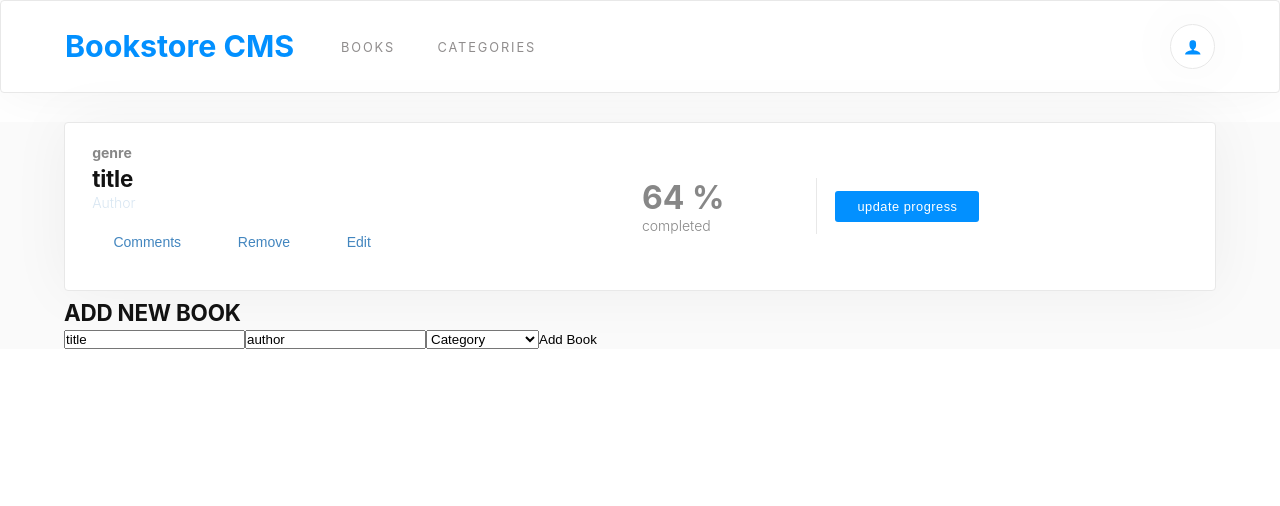
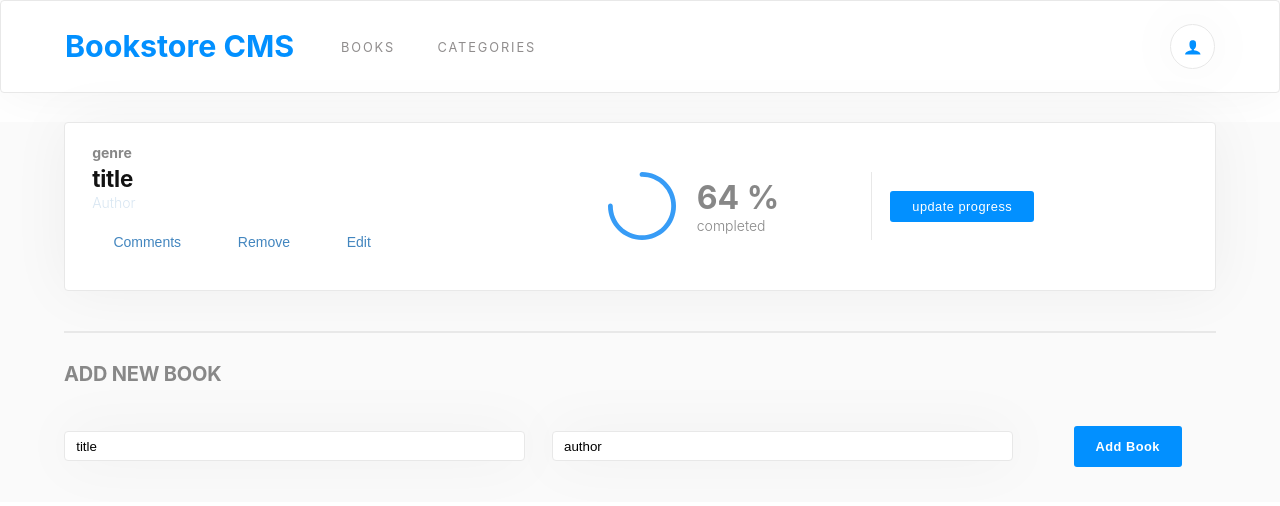
Before and after one commit to ndikumanaisaie/ReactBookStore, a React (Create React App) app: page / in a window 1280 px wide. Shown: the top 506 px of the page. Built offline with nearby package versions, Linux system fonts and the light colour scheme.

Commit message:
Add new book styles and Loading icon

```diff
--- a/src/assets/styles/addNewBook.css
+++ b/src/assets/styles/addNewBook.css
@@ -0,0 +1,90 @@
+:root {
+  --white-backg: #fff;
+  --blue-color: #0290ff;
+  --blue-blur: #4386bf;
+  --back-color: #121212;
+  --size-small: 0.85rem;
+  --border-size: 1px solid #e8e8e8;
+}
+
+.add-book-section::before {
+  content: '';
+  display: block;
+  height: 0.125rem;
+  width: 100%;
+  margin-top: 2.5rem;
+  margin-bottom: 1.8rem;
+  background-color: #e8e8e8;
+}
+
+.title h2 {
+  font-size: 1.25rem;
+  font-weight: bold;
+  color: #888;
+}
+
+.form {
+  display: flex;
+  align-items: center;
+  justify-content: space-between;
+  flex-wrap: wrap;
+  width: 100%;
+  padding: 1rem 0;
+  margin-bottom: 5rem;
+}
+
+.form input {
+  box-shadow: 0 0 60px 0 rgba(0, 0, 0, 0.05);
+  border: var(--border-size);
+  border-radius: 4px;
+  width: 40%;
+  padding: 0.4rem 0.7rem;
+  margin: calc(0.2rem + 0.3rem) 0;
+}
+
+.form input::placeholder {
+  color: #c4c4c4;
+  font-size: 1rem;
+  border-radius: 3.8px;
+  box-shadow: 0 0 60px 0 rgba(0, 0, 0, 0.05);
+}
+
+.form input:hover {
+  border-color: var(--blue-color);
+}
+
+.hide {
+  display: none;
+}
+
+select {
+  box-shadow: 0 0 60px 0 rgba(0, 0, 0, 0.05);
+  border: var(--border-size);
+  border-radius: 4px;
+  padding: 0.4rem 0.7rem;
+  margin: calc(0.2rem + 0.3rem) 0;
+  width: 15%;
+  background-color: transparent;
+}
+
+option {
+  color: var(--black-color);
+}
+
+.form button {
+  letter-spacing: 0.5px;
+  color: var(--white-backg);
+  background-color: var(--blue-color);
+  margin: 1.188rem 2.125rem;
+  padding: 0.8rem 1.375rem;
+  font-size: 0.8rem;
+  font-weight: bold;
+  border-radius: 3px;
+  text-align: center;
+  transition: all 0.5s ease;
+}
+
+.form button:hover {
+  cursor: pointer;
+  transform: scale(1.1);
+}
--- a/src/components/AddBookForm.jsx
+++ b/src/components/AddBookForm.jsx
@@ -1,4 +1,5 @@
 import React from 'react';
+import '../assets/styles/addNewBook.css';
 
 const AddBookForm = () => {
   const addNewBook = () => {
@@ -6,7 +7,7 @@ const AddBookForm = () => {
   };
 
   return (
-    <section className="AddSection">
+    <section className="add-book-section">
       <div className="title">
         <h2>ADD NEW BOOK</h2>
       </div>
@@ -19,11 +20,11 @@ const AddBookForm = () => {
         />
         <input
           type="text"
-          placeholder="Book Author"
+          placeholder="Book author"
           value="author"
-          className="hide"
+          required
         />
-        <select name="genre" value="genre">
+        <select className="hide" name="genre" value="genre">
           <option hidden value="category"> Category </option>
           <option value="Action">Action</option>
           <option value="Science Fiction">Science Fiction</option>
--- a/src/components/Book.jsx
+++ b/src/components/Book.jsx
@@ -1,5 +1,6 @@
 import React from 'react';
 import '../assets/styles/book.css';
+import { AiOutlineLoading3Quarters as Loading } from 'react-icons/ai';
 
 const Book = () => (
   <section className="book-card">
@@ -15,6 +16,7 @@ const Book = () => (
     </div>
     <article>
       <div className="pourcentage">
+        <Loading className="loading" />
         <div>
           <span>
             64
```
